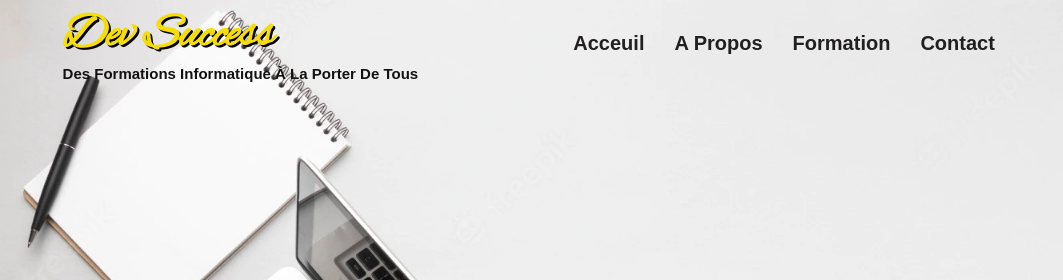
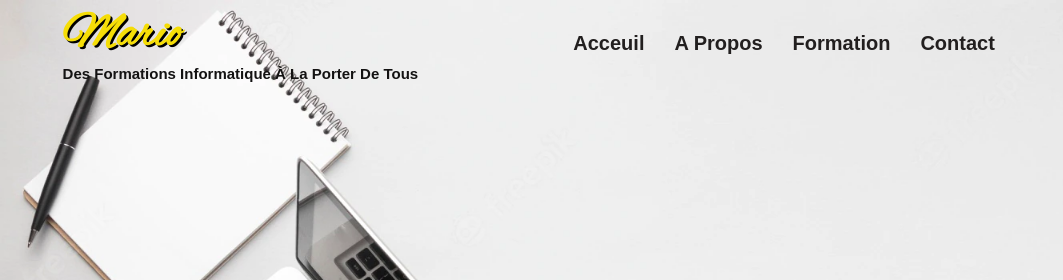
Before and after one commit to Hey-Mario/SiteFormation, a plain HTML site: page index.html in a window 1280 px wide. Shown: the top 280 px of the page, 0-1063 px from the left. Drawn offline with Linux system fonts and the light colour scheme.

Commit message:
premier changement

```diff
--- a/index.html
+++ b/index.html
@@ -14,7 +14,7 @@
     <!-- Section 1 : tete de la Page  -->
     <header class="header">
         <div class="textHeader">
-            <a href="#" class="logo">Dev Success</a>
+            <a href="#" class="logo">Mario</a>
             <h6>Des Formations Informatique à la Porter de Tous</h6>
         </div>
         <div class="menuToggle" onclick="toggleMenu();"></div>
```
